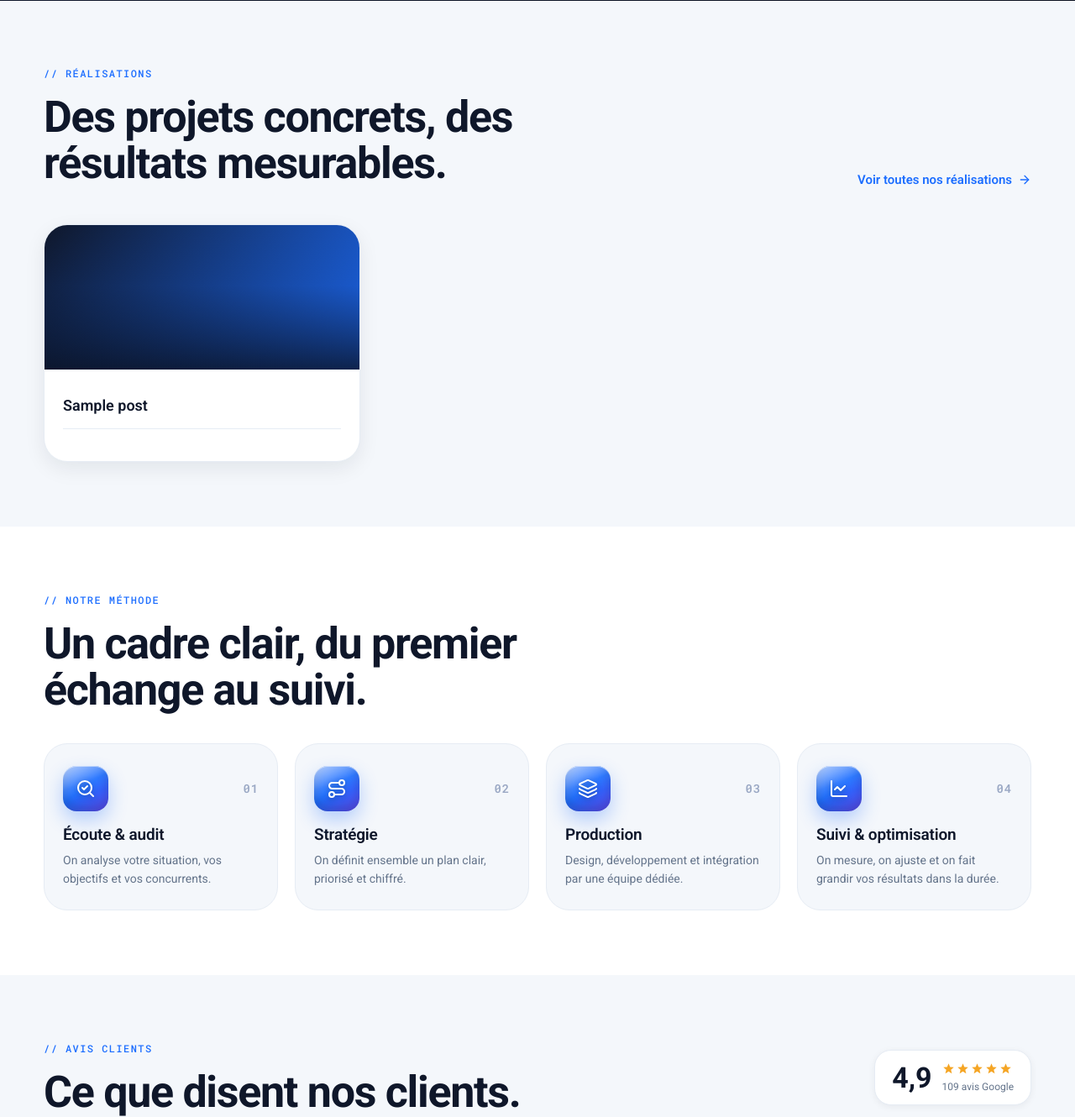
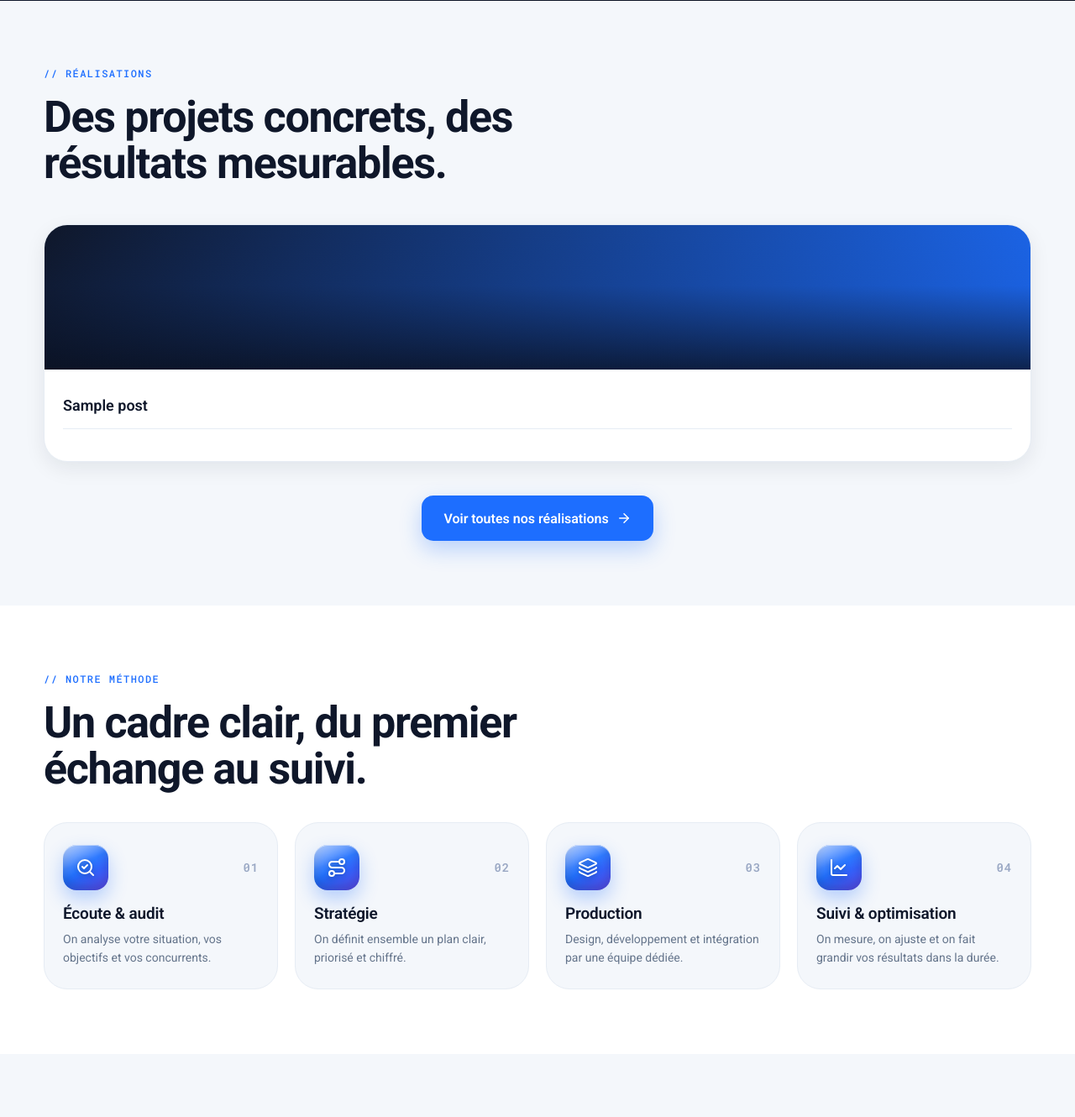
Before and after one commit to sdiconnect/sdi_website, a WordPress theme: template wp-content/themes/sdi/front-page.php in a window 1280 px wide. Shown: the part 3620-4950 px from the top of the page at 84% size. Run offline with PHP 8.4 and a stand-in for WordPress, Linux system fonts and the light colour scheme; the site name, menu and one post (Sample post) are stand-ins, and other content is empty; some libraries are stand-ins or nearby versions.

Commit message:
Thème SDi v1.0.6 : home Réalisations = 3 projets + CTA centré
- La section Réalisations de l'accueil affiche 3 projets au lieu de 4
  (grille auto-fit qui remplit la ligne) et un bouton CTA centré
  « Voir toutes nos réalisations » sous la grille.
- Suppression du lien redondant en haut à droite de la section.

Vérifié : 3 cartes rendues, CTA centré, rendu équilibré.

Co-Authored-By: Claude Opus 4.8 <noreply@anthropic.com>
Claude-Session: https://claude.ai/code/session_011c6o3p3Apuy6hSxcmb5J4P

```diff
--- a/wp-content/themes/sdi/front-page.php
+++ b/wp-content/themes/sdi/front-page.php
@@ -62,7 +62,7 @@ $rating_count  = sdi_rating_count();
 
 $cities = array( 'Dijon', 'Beaune', 'Chénove', 'Quetigny', 'Talant', 'Dijon Métropole', 'Paris', 'Île-de-France', 'France entière' );
 
-$works = sdi_get_realisations( 4 );
+$works = sdi_get_realisations( 3 );
 
 get_header();
 ?>
@@ -249,14 +249,11 @@ get_header();
 <!-- ============ 7. RÉALISATIONS ============ -->
 <section id="realisations" style="background:var(--surface-page);scroll-margin-top:80px;">
 	<div style="max-width:1240px;margin:0 auto;padding:clamp(50px,6vw,84px) clamp(20px,5vw,32px);">
-		<div class="sdi-reveal" data-reveal style="display:flex;flex-wrap:wrap;justify-content:space-between;align-items:flex-end;gap:24px;">
-			<div style="max-width:640px;">
-				<span class="sdi-eyebrow" style="color:var(--brand-primary);">// Réalisations</span>
-				<h2 class="sdi-h2" style="margin-top:16px;">Des projets concrets, des résultats mesurables.</h2>
-			</div>
-			<a href="<?php echo esc_url( sdi_page_url( 'realisations' ) ); ?>" style="display:inline-flex;align-items:center;gap:7px;font-weight:600;font-size:15px;color:var(--brand-primary);white-space:nowrap;">Voir toutes nos réalisations <?php sdi_the_icon( 'arrow-right', 16 ); ?></a>
+		<div class="sdi-reveal" data-reveal style="max-width:640px;">
+			<span class="sdi-eyebrow" style="color:var(--brand-primary);">// Réalisations</span>
+			<h2 class="sdi-h2" style="margin-top:16px;">Des projets concrets, des résultats mesurables.</h2>
 		</div>
-		<div style="margin-top:44px;display:grid;grid-template-columns:repeat(auto-fill,minmax(280px,1fr));gap:22px;">
+		<div style="margin-top:44px;display:grid;grid-template-columns:repeat(auto-fit,minmax(280px,1fr));gap:22px;">
 			<?php $wd = 0; foreach ( $works as $w ) : ?>
 				<a href="<?php echo esc_url( $w['href'] ); ?>" class="sdi-reveal sdi-card" data-reveal data-reveal-delay="<?php echo esc_attr( $wd ); ?>" style="display:block;border-radius:var(--radius-2xl);overflow:hidden;background:var(--surface-card);border:1px solid var(--border-subtle);box-shadow:var(--shadow-md);">
 					<div style="height:172px;background:<?php echo esc_attr( $w['cover'] ); ?>;position:relative;display:flex;align-items:flex-end;padding:18px;">
@@ -273,6 +270,9 @@ get_header();
 					</div>
 				</a>
 			<?php $wd += 60; endforeach; ?>
+		</div>
+		<div class="sdi-reveal" data-reveal style="margin-top:40px;display:flex;justify-content:center;">
+			<a href="<?php echo esc_url( sdi_page_url( 'realisations' ) ); ?>" class="sdi-btn sdi-btn--primary sdi-btn--lg">Voir toutes nos réalisations <?php sdi_the_icon( 'arrow-right', 18 ); ?></a>
 		</div>
 	</div>
 </section>
--- a/wp-content/themes/sdi/functions.php
+++ b/wp-content/themes/sdi/functions.php
@@ -7,7 +7,7 @@
 
 if ( ! defined( 'ABSPATH' ) ) { exit; }
 
-define( 'SDI_VERSION', '1.0.5' );
+define( 'SDI_VERSION', '1.0.6' );
 define( 'SDI_DIR', get_template_directory() );
 define( 'SDI_URI', get_template_directory_uri() );
 
--- a/wp-content/themes/sdi/style.css
+++ b/wp-content/themes/sdi/style.css
@@ -4,7 +4,7 @@ Theme URI: https://sdi-connect.com
 Author: SDi — Solutions Digitales Intégrées
 Author URI: https://sdi-connect.com
 Description: Thème WordPress sur-mesure pour SDi, agence web & IA à Dijon et Paris. Refonte haute-fidélité du design system SDi (navy + bleu électrique + cyan), sites, SaaS & agents IA. SEO local Dijon/Côte-d'Or + national.
-Version: 1.0.5
+Version: 1.0.6
 Requires at least: 6.0
 Tested up to: 6.5
 Requires PHP: 7.4
```
Also changed, not shown: wp-content/themes/sdi/README.md.
